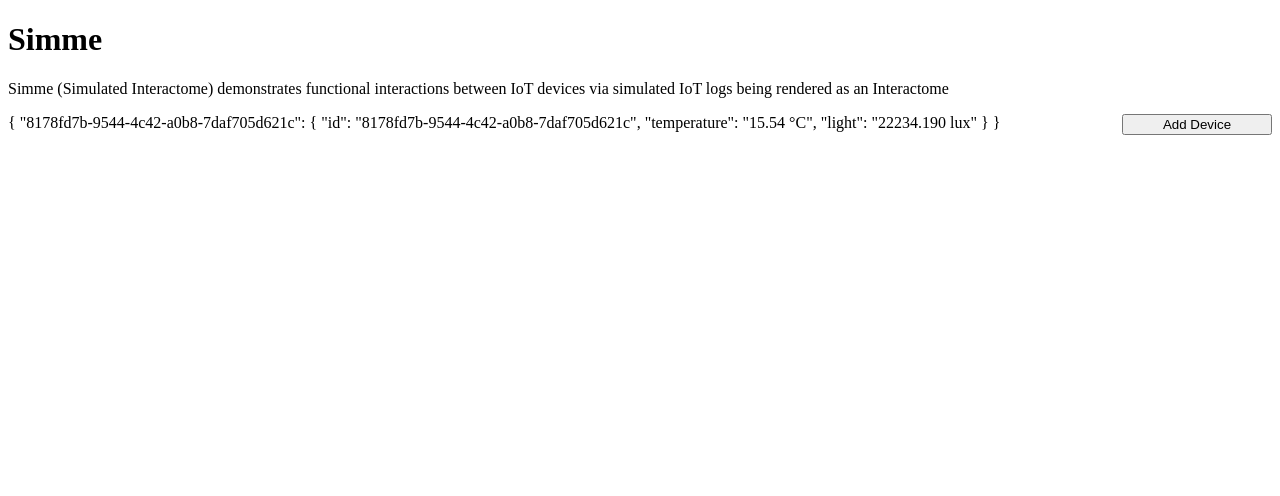
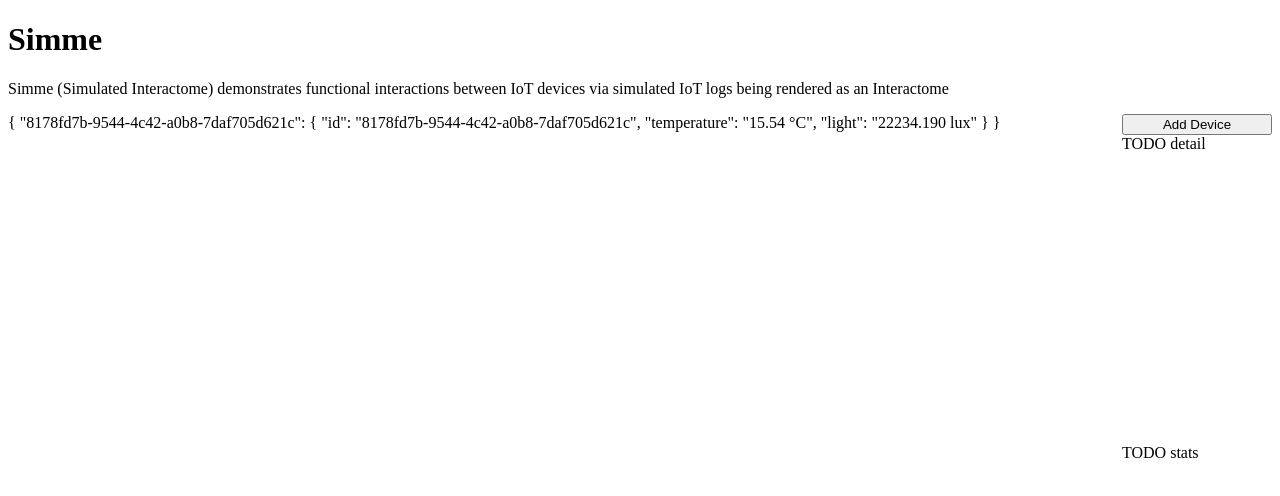
Before and after one commit to satyasinha/hdr-demo, a Vue app: page / in a window 1280 px wide. Shown: the top 496 px of the page. Built offline with nearby package versions, Linux system fonts and the light colour scheme.

Commit message:
:lipstick:
- add Detail & Stats views
- fill screen (kinda)

```diff
--- a/src/components/App.vue
+++ b/src/components/App.vue
@@ -8,15 +8,20 @@
       <interactome :data="devices"></interactome>
       <div id="sidebar">
         <button>Add Device</button>
+        <detail></detail>
+        <stats></stats>
       </div>
     </div>
   </div>
 </template>
 
 <script>
+import Detail from './Detail.vue'
 import Interactome from './Interactome.vue'
+import Stats from './Stats.vue'
+
 export default {
-  components: { Interactome },
+  components: { Detail, Interactome, Stats },
   computed: {
     devices () {
       return this.$store.state.devicesSensorData
@@ -32,15 +37,26 @@ export default {
 </script>
 
 <style>
+body {
+  height: 80vh;
+}
+
+#app {
+  width: 100%;
+  height: 100%;
+}
+
 #content {
   display: flex;
   flex-flow: row wrap;
   justify-content: space-between;
+  height: 100%;
 }
 
 #sidebar {
   width: 150px;
   display: flex;
   flex-direction: column;
+  justify-content: space-between;
 }
 </style>
--- /dev/null
+++ b/src/components/Detail.vue
@@ -0,0 +1,11 @@
+<template>
+  <div id="detail">
+    TODO detail
+  </div>
+</template>
+
+<style>
+#detail {
+  flex-grow: 1;
+}
+</style>
--- /dev/null
+++ b/src/components/Stats.vue
@@ -0,0 +1,11 @@
+<template>
+  <div id="stats">
+    TODO stats
+  </div>
+</template>
+
+<style>
+#stats {
+  flex-grow: 1;
+}
+</style>
```
